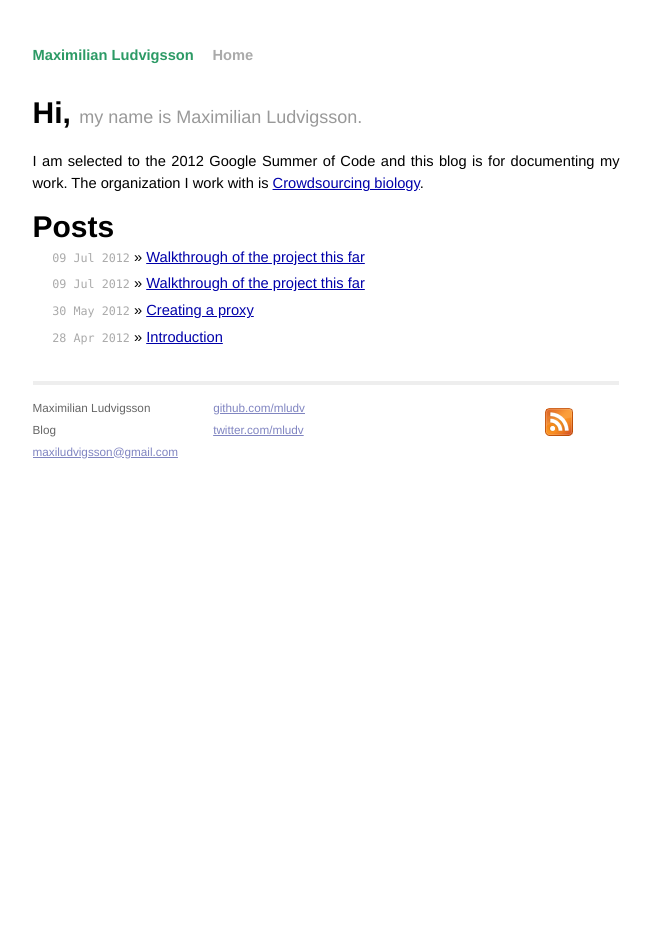
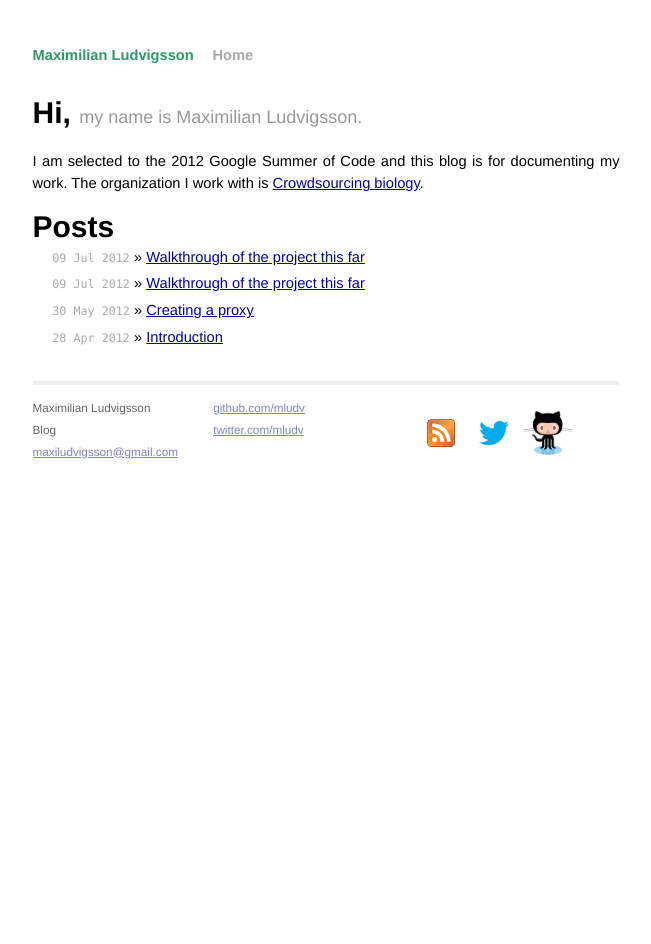
Before and after one commit to mludv/old-blog, a Jekyll site: the page built from index.md, in a window 1280 px wide. Shown: the whole page, without its empty margins (314-965 px from the left). Built offline with Jekyll 4.4.1, drawn with Linux system fonts in a browser that asks for light colours.

Commit message:
Maor icons

```diff
--- a/_layouts/default.html
+++ b/_layouts/default.html
@@ -41,9 +41,15 @@
           <a href="http://twitter.com/{{ site.author.twitter }}/">twitter.com/{{ site.author.twitter }}</a><br />
         </p>
       </div>
-      <div class="rss">
+      <div class="links">
         <a href="http://feeds.feedburner.com/mludv">
-          <img src="/images/rss.png" alt="Subscribe to RSS Feed" />
+          <img class="rss" src="/images/rss.png" alt="Subscribe to RSS Feed" />
+        </a>
+        <a href="http://twitter.com/mludv">
+          <img src="/images/twitter.png" alt="Subscribe to RSS Feed" />
+        </a>
+        <a href="http://github.com/mludv">
+          <img src="/images/github.png" alt="Subscribe to RSS Feed" />
         </a>
       </div>
     </div>
--- a/css/screen.css
+++ b/css/screen.css
@@ -209,16 +209,34 @@ ul.posts {
         color: #8085C1;
       }
 
-    .site .footer .rss {
+    .site .footer .links {
       margin-top: 2em;
       margin-right: 4em;
       float: right;
     }
 
-      .site .footer .rss img {
+      .site .footer .links img {
         border: 0;
+        width: 50px;
+        height: 50px;
       }
 
+      .site .footer .links .rss {
+        width: 28px;
+        height: 28px;
+        padding: 11px;
+      }
+
+      .site .footer .links a, .site .footer .links a:hover {
+        text-decoration: none;
+      }
+
+      .site .footer .links img:hover {
+        background-color: #EBE8D6;
+        -moz-border-radius: 5px;
+        -webkit-border-radius: 5px;
+        border-radius: 5px;
+      }
 /*****************************************************************************/
 /*
 /* Posts
```
Also changed, not shown: images/github.png (added), images/twitter.png (added).
